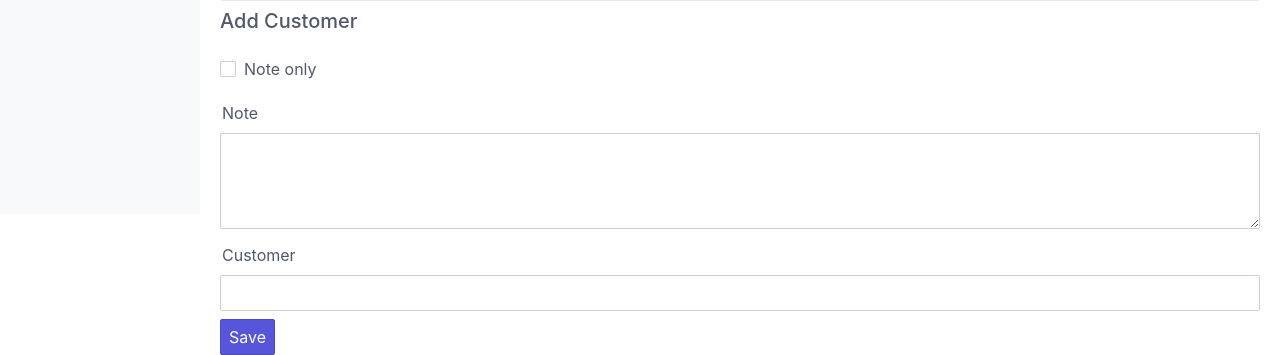
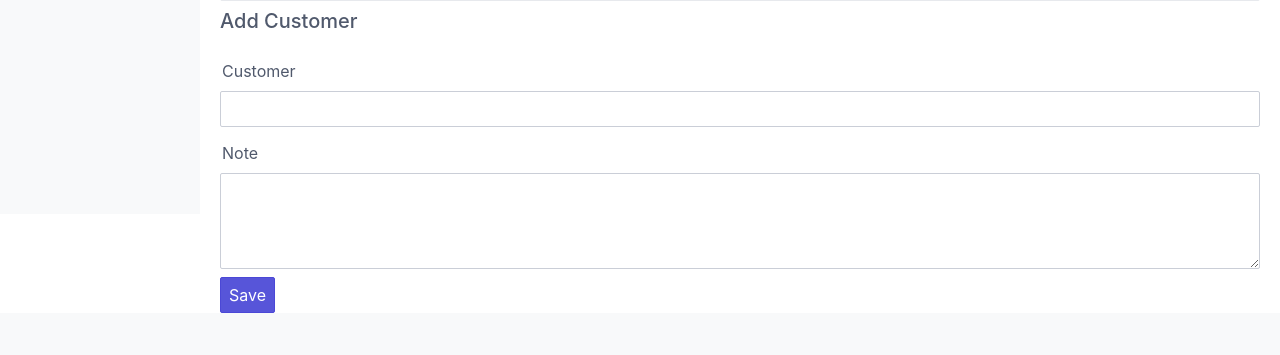
Before and after one commit to ickings1800/relief-invoice-system, a Django app: page /pos/trips/detail/1/ in a window 1280 px wide. Shown: the part 586-941 px from the top of the page. After the commit the page ends 899 px from the top, so only its background shows below. Run offline with Django 3.2, Linux system fonts and the light colour scheme; tables that the repository leaves empty hold one stand-in row (values such as "Sample post"); data that the repository does not hold is empty; some libraries are stand-ins or nearby versions.

Commit message:
Remove redundant note only field from trip details

```diff
--- a/relief/pos/forms.py
+++ b/relief/pos/forms.py
@@ -45,11 +45,6 @@ class TripForm(forms.Form):
 
 
 class TripDetailForm(forms.Form):
-    note_only = forms.BooleanField(
-        label='Note only',
-        widget=forms.CheckboxInput(),
-        required=False
-    )
     note = forms.CharField(widget=forms.Textarea(
         attrs={'rows':4, 'columns':15}),
         max_length=255,
--- a/relief/pos/templates/pos/trip/detail.html
+++ b/relief/pos/templates/pos/trip/detail.html
@@ -139,25 +139,18 @@
         <form action="{% url 'pos:trip_detail' pk=trip.id %}" method="post" autocomplete="off">
             {% csrf_token %}
             <div class="form-group">
-                <label class="form-checkbox">
-                    {% render_field form.note_only class="form-checkbox" %}
-                    <i class="form-icon"></i>
-                    {{ form.note_only.label }}
-                </label>
-            </div>
-            <div class="form-group">
-                <label class="form-label">{{ form.note.label }}</label>
-                {% render_field form.note class="form-input" %}
-            </div>
-            <div class="form-group">
                 <label class="form-label">{{ form.customer.label }}</label>
                 {% render_field form.customer class="form-input" name="cust" list="customers" %}
             </div>
             <datalist id="customers">
                 {% for customer in customers %}
                 <option value="{{ customer.name }}">
-                {% endfor %}
+                    {% endfor %}
             </datalist>
+            <div class="form-group">
+                <label class="form-label">{{ form.note.label }}</label>
+                {% render_field form.note class="form-input" %}
+            </div>
             <input class="btn btn-primary" type="submit" value="Save">
         </form>
     </div>
--- a/relief/pos/views.py
+++ b/relief/pos/views.py
@@ -198,16 +198,15 @@ class TripDetailView(FormView):
 
     def form_valid(self, form):
         if form.is_valid():
-            note_only = form.cleaned_data['note_only']
             note = form.cleaned_data['note']
+            customer = form.cleaned_data['customer'].upper()
             trip = Trip.objects.get(pk=self.kwargs['pk'])
             route_list = Route.objects.filter(trip_id=self.kwargs['pk'])
             route_indexes = [r.index for r in route_list]
             route = Route(index=max(route_indexes, default=0) + 1, trip=trip, note=note)
             route.save()
 
-            if not note_only:
-                customer = form.cleaned_data['customer'].upper()
+            if customer:
                 customer = get_object_or_404(Customer, name=customer)
                 customer_id = customer.pk
                 customerproducts = CustomerProduct.objects.filter(customer_id=customer_id)
```
